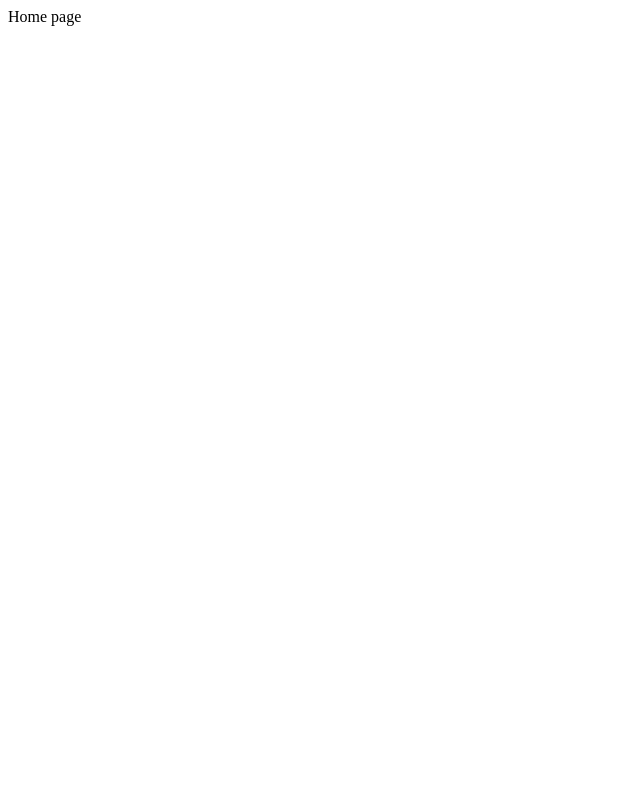
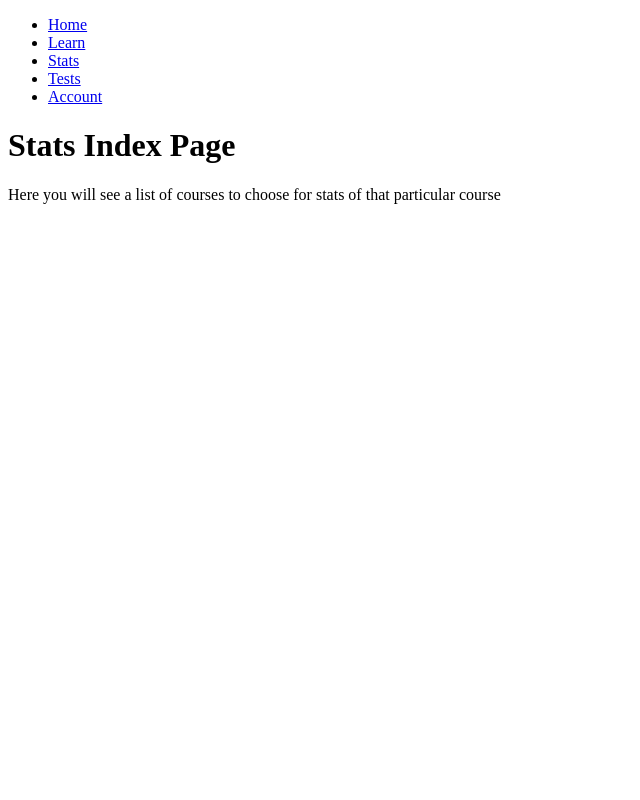
Before and after one commit to venkatmanisai/cricademy, a Django app: page /stats/ in a window 1280 px wide. Before the commit the part shown is almost empty. Shown: the whole page, without its empty margins (0-640 px from the left). Run offline with Django 3.2, Linux system fonts and the light colour scheme.

Commit message:
urls and views for pages of stats added

```diff
--- a/home/views.py
+++ b/home/views.py
@@ -1,5 +1,5 @@
 from django.shortcuts import render
-from django.http import HttpResponse
+#from django.http import HttpResponse
 
 def home(request):
     return render(request, 'home/home.html')
--- a/stats/urls.py
+++ b/stats/urls.py
@@ -4,5 +4,9 @@ from . import views
 app_name = 'stats'
 
 urlpatterns = [
-    path('', views.home, name='home'),
+    path('', views.stats_index, name='stats_index'),
+    path('course_stats', views.stats_course, name='stats_course'),
+    path('skill_stats', views.stats_skill, name='stats_skill'),
+    path('skill_overall_stats', views.stats_skill_overall, name='stats_skill_overall'),
+    path('skill_challenge_stats', views.stats_skill_challenge, name='stats_skill_challenge'),
 ]
--- a/stats/views.py
+++ b/stats/views.py
@@ -1,6 +1,20 @@
 from django.shortcuts import render
-from django.http import HttpResponse
+#from django.http import HttpResponse
 
-def home(request):
-    return HttpResponse("Home page")
-# Create your views here.
+def stats_index(request):
+    return render(request, 'stats/stats_index.html')
+
+def stats_course(request):
+	return render(request, 'stats/stats_course.html')
+
+
+def stats_skill(request):
+	return render(request, 'stats/stats_skill.html')
+
+
+def stats_skill_overall(request):
+	return render(request, 'stats/stats_skill_overall.html')
+
+
+def stats_skill_challenge(request):
+	return render(request, 'stats/stats_skill_challenge.html')
--- /dev/null
+++ b/templates/stats/stats_course.html
@@ -0,0 +1,5 @@
+{% extends 'studiocricket/base.html' %}
+{% block body %}
+<h1>Stats Course Page</h1>
+<p>Here you will see a list of skills categorized into skill sets to choose for stats of that particular skill</p>
+{% endblock %}
--- /dev/null
+++ b/templates/stats/stats_index.html
@@ -0,0 +1,5 @@
+{% extends 'studiocricket/base.html' %}
+{% block body %}
+<h1>Stats Index Page</h1>
+<p>Here you will see a list of courses to choose for stats of that particular course</p>
+{% endblock %}
--- /dev/null
+++ b/templates/stats/stats_skill.html
@@ -0,0 +1,5 @@
+{% extends 'studiocricket/base.html' %}
+{% block body %}
+<h1>Stats skill Page</h1>
+<p>Here you will have to choose between overall stats of the skills or a list of challenges to choose to get stats of the particular challenge</p>
+{% endblock %}
--- /dev/null
+++ b/templates/stats/stats_skill_challenge.html
@@ -0,0 +1,5 @@
+{% extends 'studiocricket/base.html' %}
+{% block body %}
+<h1>Stats Skill Challenge Page</h1>
+<p>Here you will see stats of the skill in a particular challenge</p>
+{% endblock %}
--- /dev/null
+++ b/templates/stats/stats_skill_overall.html
@@ -0,0 +1,5 @@
+{% extends 'studiocricket/base.html' %}
+{% block body %}
+<h1>Stats Skill Overall Page</h1>
+<p>Here you will see overall stats of the skill</p>
+{% endblock %}
--- a/templates/studiocricket/base.html
+++ b/templates/studiocricket/base.html
@@ -5,13 +5,13 @@
 		<nav>
 			<ul>
 				<li>
-					<a href='#'>Home</a>
+					<a href='{% url 'home:home' %}'>Home</a>
 				</li>
 				<li>
 					<a href='#'>Learn</a>
 				</li>
 				<li>
-					<a href='#'>Stats</a>
+					<a href='{% url 'stats:stats_index' %}'>Stats</a>
 				</li>
 				<li>
 					<a href='#'>Tests</a>
```
